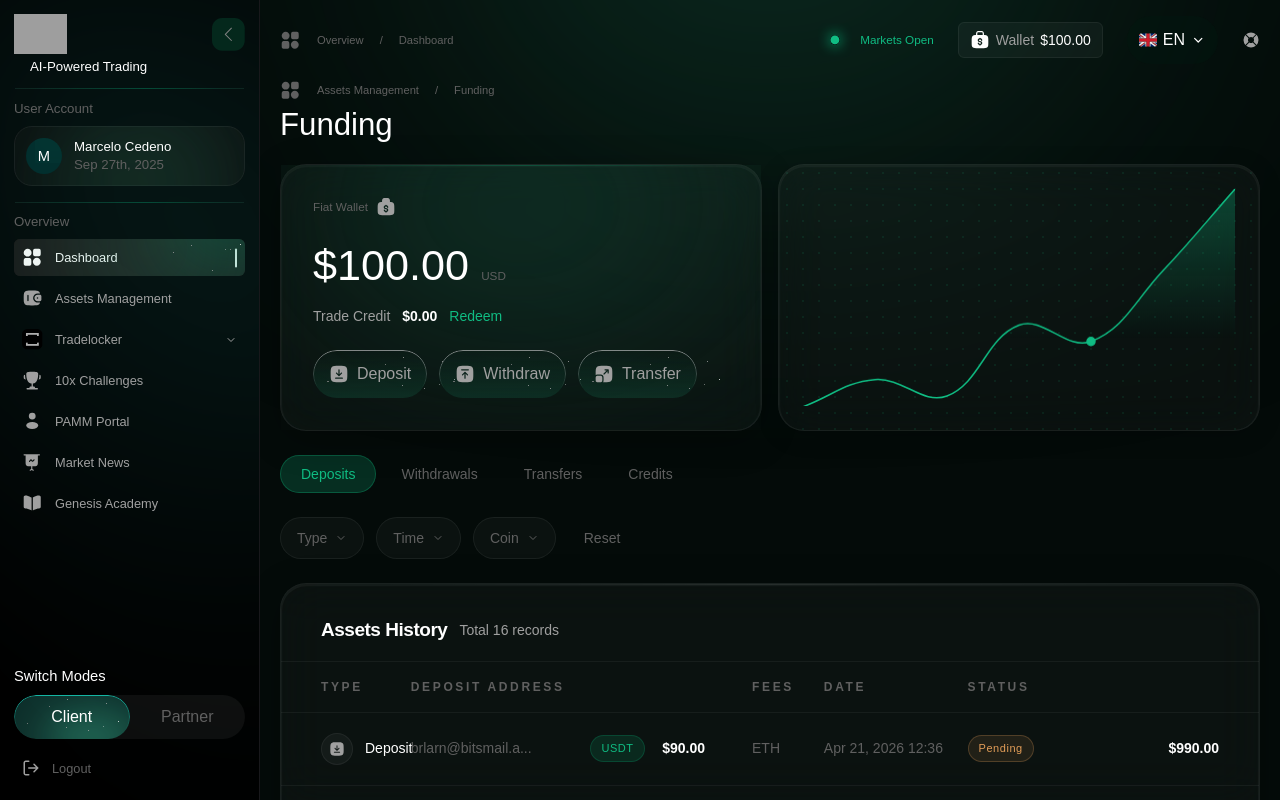
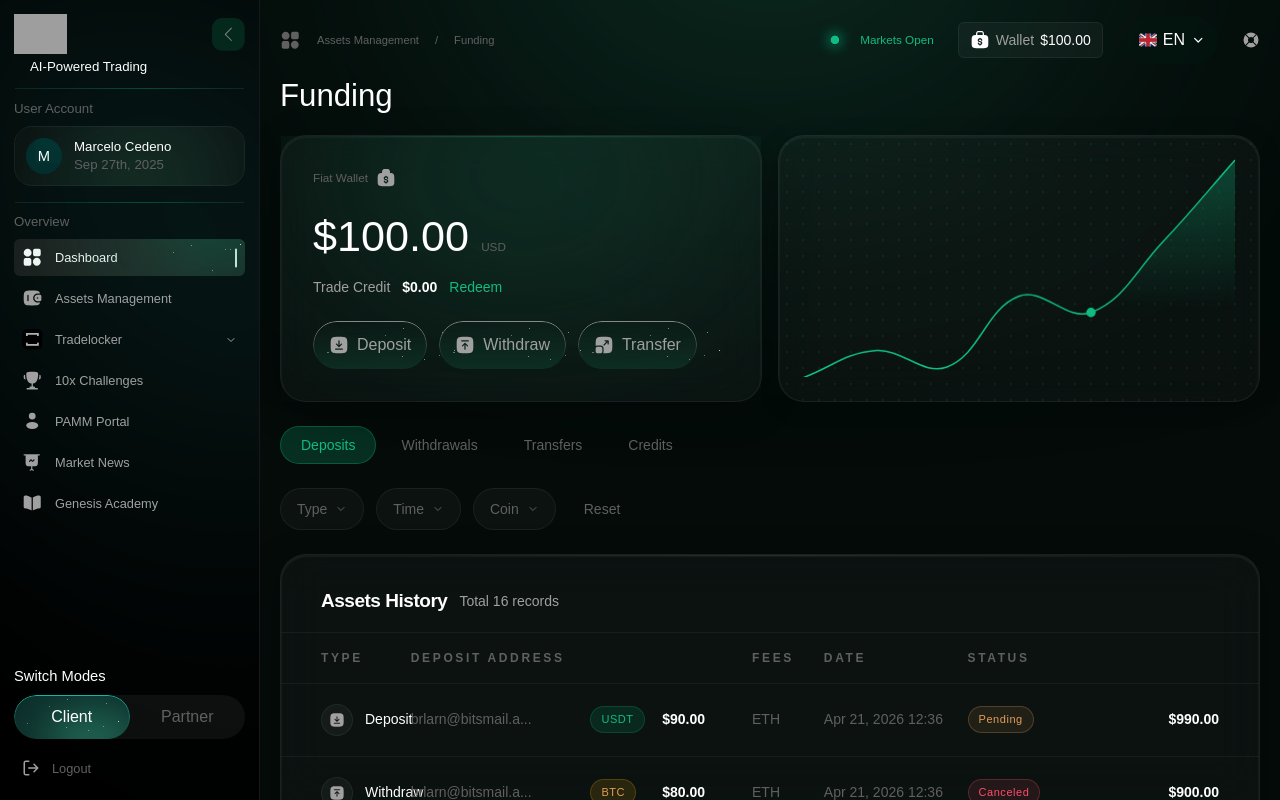
Before and after one commit to Mdx2025/GenesisFxDashboardMDX, a React (Vite) app: page /assets-management in a window 1280 px wide. Built offline with nearby package versions, Linux system fonts and the light colour scheme; grey boxes are pictures that could not be loaded; a web font is replaced by a local one.

Commit message:
feat: dynamic breadcrumb in TopBar, update Assets Management nav URL

```diff
--- a/src/components/dashboard/TopBar.tsx
+++ b/src/components/dashboard/TopBar.tsx
@@ -3,14 +3,21 @@ import { Breadcrumb } from '@/components/ui'
 import { LanguageDropdown } from '@/components/ui/LanguageDropdown'
 import { HelpIcon } from '@/components/icons'
 
+interface BreadcrumbItem {
+  label: string
+  href?: string
+  current?: boolean
+}
+
 interface TopBarProps {
   onMenuClick: () => void
   menuOpen?: boolean
+  breadcrumbItems?: BreadcrumbItem[]
 }
 
 const SCROLL_THRESHOLD = 8
 
-export function TopBar({ onMenuClick, menuOpen = false }: TopBarProps) {
+export function TopBar({ onMenuClick, menuOpen = false, breadcrumbItems }: TopBarProps) {
   const [hidden, setHidden] = useState(false)
   const [scrolled, setScrolled] = useState(false)
   const [isMobile, setIsMobile] = useState(false)
@@ -114,7 +121,7 @@ export function TopBar({ onMenuClick, menuOpen = false }: TopBarProps) {
             </svg>
           </button>
           <div className="hidden sm:block">
-            <Breadcrumb items={[{ label: 'Overview' }, { label: 'Dashboard', current: true }]} />
+            <Breadcrumb items={breadcrumbItems ?? [{ label: 'Overview' }, { label: 'Dashboard', current: true }]} />
           </div>
         </div>
 
--- a/src/data/navigation.ts
+++ b/src/data/navigation.ts
@@ -9,7 +9,7 @@ export interface NavItem {
 
 export const navItems: NavItem[] = [
   { id: 'dashboard', label: 'Dashboard', icon: 'dashboard', href: '/', active: true },
-  { id: 'assets', label: 'Assets Management', icon: 'assets', href: '/assets' },
+  { id: 'assets', label: 'Assets Management', icon: 'assets', href: '/assets-management' },
   { id: 'tradelocker', label: 'Tradelocker', icon: 'tradelocker', href: '#', submenu: [
     { label: 'Accounts', href: '/tradelocker/accounts' },
     { label: 'Journal', href: '/tradelocker/journal' },
--- a/src/pages/AssetsManagementPage.tsx
+++ b/src/pages/AssetsManagementPage.tsx
@@ -1,7 +1,7 @@
 import { useState } from 'react'
 import { Sidebar } from '@/components/dashboard/Sidebar'
 import { TopBar } from '@/components/dashboard/TopBar'
-import { GlassCard, SparkleButton, Breadcrumb, FloatingNavBar } from '@/components/ui'
+import { GlassCard, SparkleButton, FloatingNavBar } from '@/components/ui'
 import { DepositIcon, WithdrawIcon, TransferIcon, ChevronDownIcon } from '@/components/icons'
 import { AreaChart } from '@/components/charts/AreaChart'
 import { assetTransactions } from '@/data/assets-history'
@@ -54,11 +54,11 @@ export default function AssetsManagementPage() {
       <main className="flex-1 min-w-0 h-screen overflow-y-auto overflow-x-hidden relative">
         <div className="absolute left-1/2 -translate-x-1/2 w-[600px] h-[300px] rounded-full pointer-events-none" style={{ top: '-30%', background: '#104030', filter: 'url(#blur-157)', willChange: 'transform' }} aria-hidden="true" />
         <div className="relative px-4 xl:px-5 2xl:px-7 3xl:px-10 4xl:px-14 py-4 4xl:py-6">
-          <TopBar menuOpen={sidebarOpen} onMenuClick={() => setSidebarOpen(v => !v)} />
-
-          <div className="mt-4 sm:mt-0 mb-2">
-            <Breadcrumb items={[{ label: 'Assets Management', href: '/assets-management' }, { label: 'Funding', current: true }]} />
-          </div>
+          <TopBar
+            menuOpen={sidebarOpen}
+            onMenuClick={() => setSidebarOpen(v => !v)}
+            breadcrumbItems={[{ label: 'Assets Management', href: '/assets-management' }, { label: 'Funding', current: true }]}
+          />
 
           <h1 className="text-white font-normal leading-none mb-6" style={{ fontSize: 'clamp(1.5rem, 0.75rem + 1.5vw, 3.5rem)' }}>Funding</h1>
 
```
Also changed, not shown: 3 other files (tests, documents, lock files or other folders).
